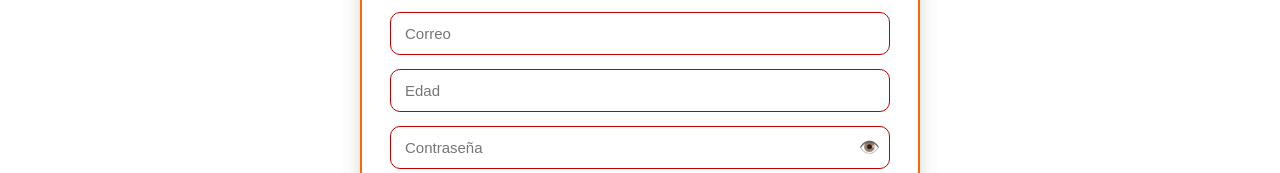
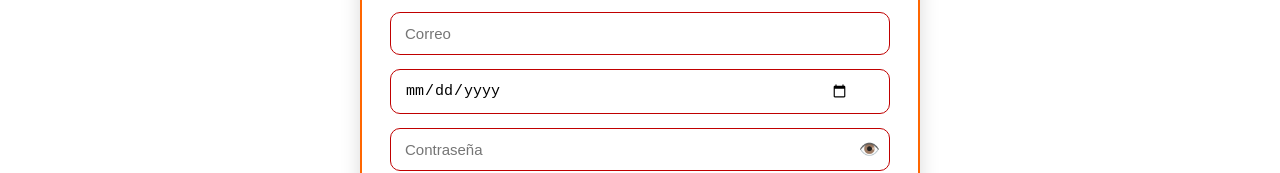
Before and after one commit to Jos3MA56/frontendusuario, a React (Vite) app: page /register in a window 1280 px wide. Shown: the part 449-622 px from the top of the page. Built offline with nearby package versions, Linux system fonts and the light colour scheme.

Commit message:
Update Register.jsx

```diff
--- a/src/pages/Register.jsx
+++ b/src/pages/Register.jsx
@@ -15,7 +15,7 @@ export default function Register() {
       apMaterno: f.get("apMaterno"),
       telefono: f.get("telefono"),
       correo: f.get("correo"),
-      edad: Number(f.get("edad")) || undefined,
+      fechaNacimiento: f.get("fechaNacimiento") || undefined,
       password: pw1,
     };
 
@@ -51,7 +51,7 @@ export default function Register() {
         <input className="field" name="apMaterno" placeholder="Apellido Materno" />
         <input className="field" name="telefono" placeholder="Número de teléfono" />
         <input className="field" type="email" name="correo" placeholder="Correo" required />
-        <input className="field" type="number" min="0" name="edad" placeholder="Edad" />
+        <input className="field" type="date" name="fechaNacimiento" required placeholder="Fecha de Nacimiento" />
 
         <div className="field--wrap">
           <input id="pw1" className="field" type="password" name="password" placeholder="Contraseña" required />
```
